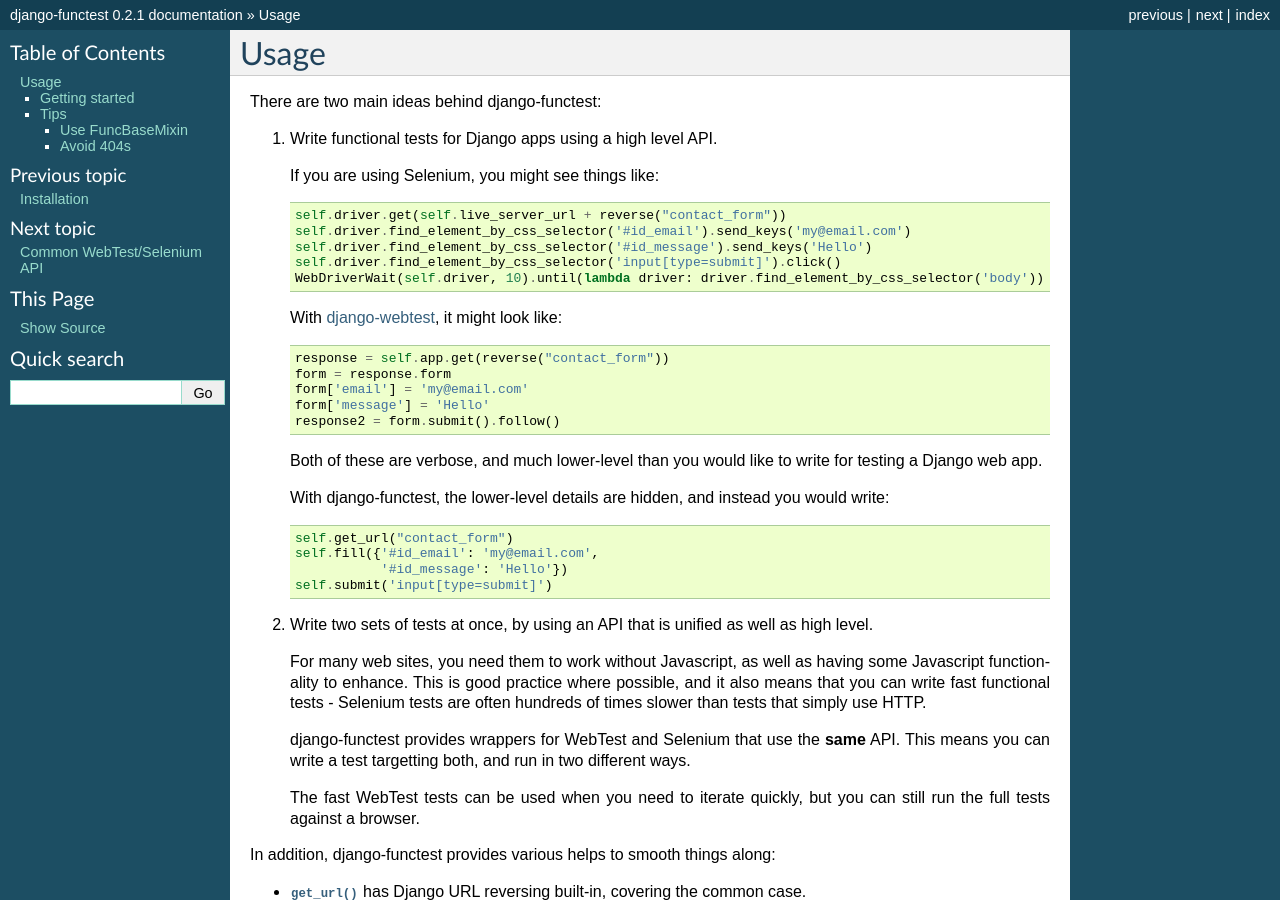
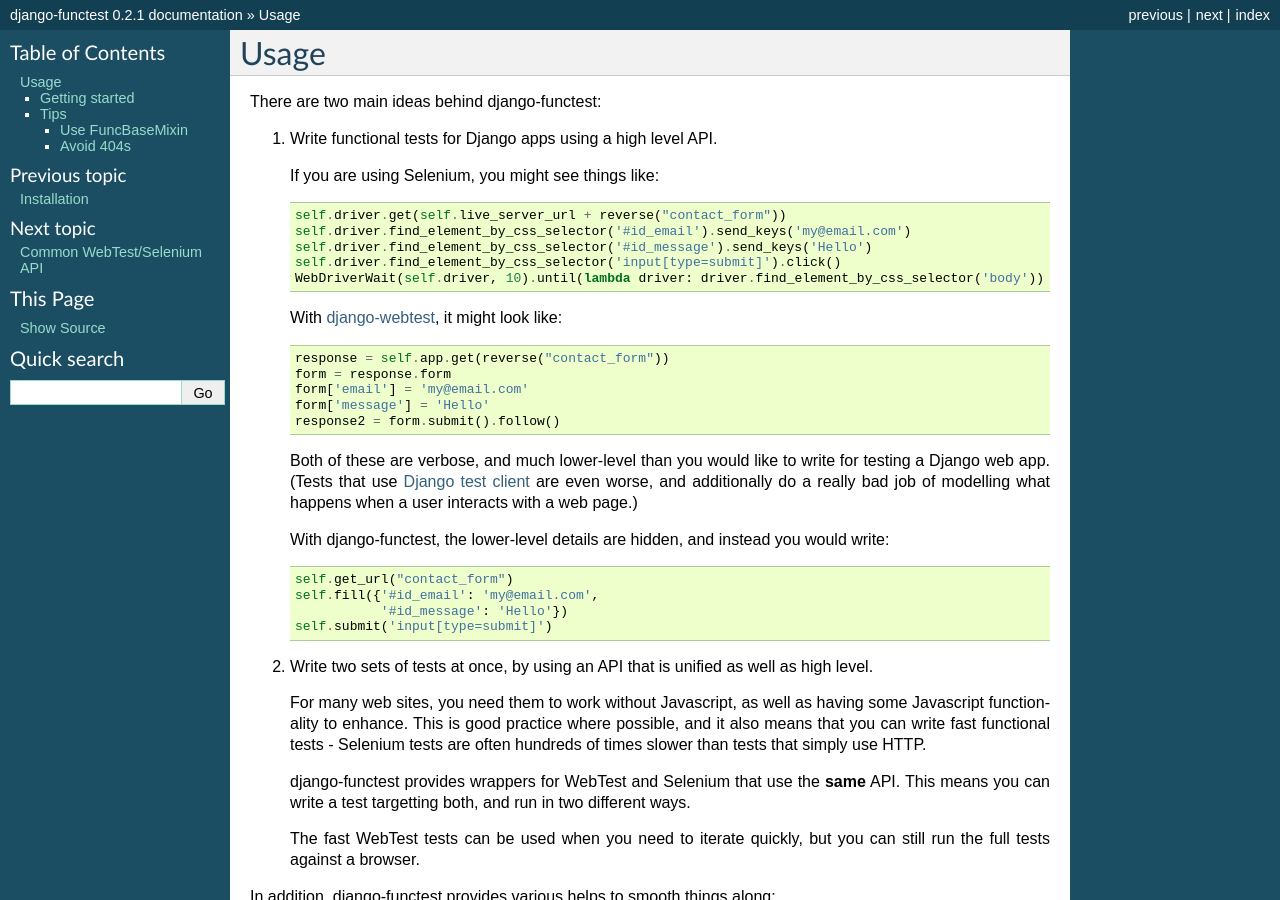
Before and after one commit to django-functest/django-functest, a Sphinx documentation site: the page built from docs/usage.rst, in a window 1280 px wide and 900 px high. Built offline with Sphinx 7.4.7, drawn with Linux system fonts in a browser that asks for light colours.

Commit message:
Some docs improvements.

```diff
--- a/docs/installation.rst
+++ b/docs/installation.rst
@@ -19,13 +19,16 @@
 
 or::
 
-  urlpatterns += [,
+  urlpatterns += [
       url(r'^django_functest/', include('django_functest.urls'))
   ]
 
 
 This is only necessary for running tests, so the above can be done conditionally
 for test mode only, if possible.
+
+When running tests, you will also need to have ``localhost`` in your
+``ALLOWED_HOSTS`` setting.
 
 Dependencies
 ============
--- a/docs/usage.rst
+++ b/docs/usage.rst
@@ -22,7 +22,11 @@
        form['message'] = 'Hello'
        response2 = form.submit().follow()
 
-   Both of these are verbose, and much lower-level than you would like to write for testing a Django web app.
+   Both of these are verbose, and much lower-level than you would like to write
+   for testing a Django web app. (Tests that use `Django test client
+   <https://docs.djangoproject.com/en/dev/topics/testing/tools/#the-test-client>`_
+   are even worse, and additionally do a really bad job of modelling what
+   happens when a user interacts with a web page.)
 
    With django-functest, the lower-level details are hidden, and instead you
    would write::
```
